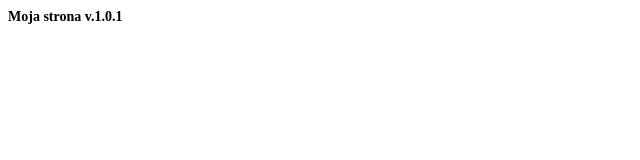
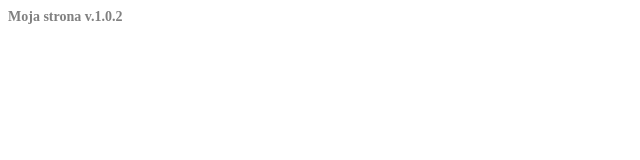
Before and after one commit to Fera/projekt, a plain HTML site: page index.html in a window 1280 px wide. Shown: the full height of the page, 0-640 px from the left. Drawn offline with Linux system fonts and the light colour scheme.

Commit message:
Powrót do ostatniej zmiany wesji w index.html

```diff
--- a/css/style.css
+++ b/css/style.css
@@ -4,4 +4,5 @@ body {
 
 h1 {
 	font-size: 14px;
+	color:gray;
 }
--- a/index.html
+++ b/index.html
@@ -6,7 +6,7 @@
 	<link rel="stylesheet" href="css/style.css">
 </head>
 <body>
-	<h1>Moja strona v.1.0.1</h1>
+	<h1>Moja strona v.1.0.2</h1>
 
 </body>
 </html>
```
